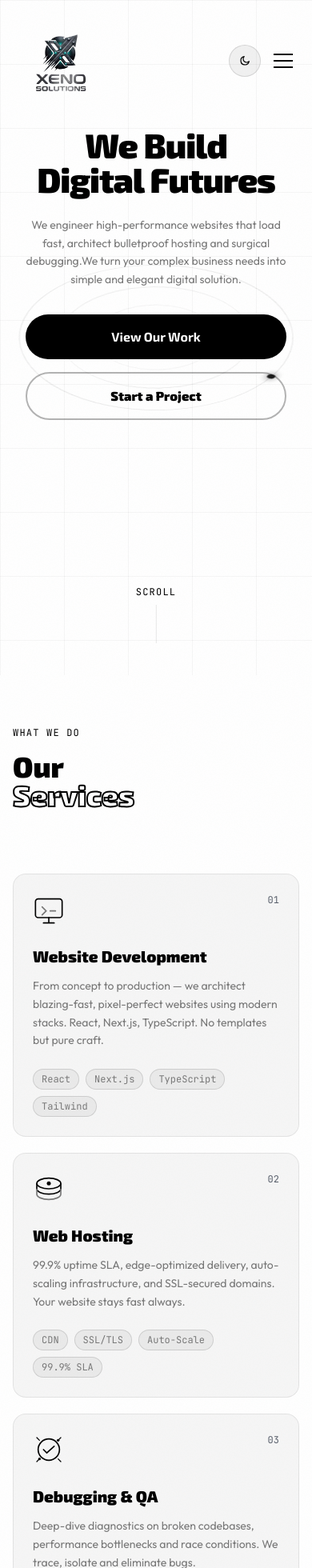
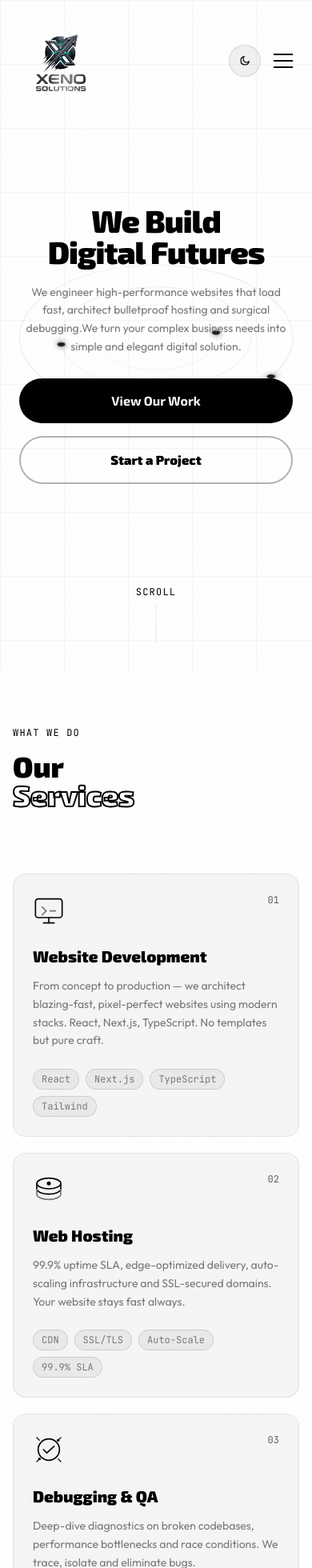
Before and after one commit to abdulaziz965-dev/xenosolutions, a React (Vite) app: page / in a window 390 px wide. Shown: the top 1960 px of the page at 80% size. Built offline with nearby package versions, Linux system fonts and the light colour scheme; the HTML template or start-up script is replaced by a standard one.

Commit message:
Adaptive

```diff
--- a/src/pages/home.tsx
+++ b/src/pages/home.tsx
@@ -1,6 +1,7 @@
 import { useState, useEffect, useRef, useCallback } from 'react'
 import emailjs from "@emailjs/browser";
 import { Link } from "react-router-dom";
+import { createPortal } from 'react-dom'
 
 const logo = '/logo.png'
 const card = '/card.jpeg'
@@ -121,9 +122,9 @@ const caseStudies = {
     title: 'RescueBite',
     subtitle: 'AI-Powered Food Distribution',
     img: rescuebite,
-    overview: 'RescueBite is an end-to-end intelligent logistics platform that connects surplus food sources — restaurants, supermarkets, and catering companies — with distribution hubs and families in need. The core engine uses a machine learning model trained on historical donation patterns and demand signals to predict where food is needed most before it even becomes available.',
+    overview: 'RescueBite is an end-to-end intelligent logistics platform that connects surplus food sources — restaurants, supermarkets and catering companies — with distribution hubs and families in need. The core engine uses a machine learning model trained on historical donation patterns and demand signals to predict where food is needed most before it even becomes available.',
     challenge: 'Food banks and NGOs were operating entirely on phone calls and spreadsheets. Surplus food was expiring before it could be routed. Volunteers had no visibility into what was available or where to go. The matching problem was being solved manually, at scale, every single day.',
-    solution: 'We built a real-time logistics layer on top of a predictive ML model. Donors log surplus via a simple mobile interface; the algorithm instantly matches each donation to the nearest high-demand hub, generates optimized pickup routes for volunteers, and pushes notifications. A live ops dashboard gives coordinators full visibility.',
+    solution: 'We built a real-time logistics layer on top of a predictive ML model. Donors log surplus via a simple mobile interface; the algorithm instantly matches each donation to the nearest high-demand hub, generates optimized pickup routes for volunteers and pushes notifications. A live ops dashboard gives coordinators full visibility.',
     stack: ['React', 'Node.js', 'Python (ML)', 'PostgreSQL', 'Google Maps API', 'Firebase', 'TensorFlow Lite'],
     highlights: [
       'ML model trained on 18 months of donation + demand data',
@@ -136,9 +137,9 @@ const caseStudies = {
     title: 'TripLens',
     subtitle: 'Trip Planner + Expense Tracker',
     img: triplens,
-    overview: "TripLens is a unified travel companion that collapses the planning, navigation, and financial tracking of a trip into one coherent experience. Whether you're a solo traveler budgeting across currencies or a group splitting costs across multiple people, TripLens keeps every moving part organized and visible.",
-    challenge: "Travelers were juggling four or five apps simultaneously — a notes app for itineraries, a spreadsheet for expenses, a currency converter, a maps app, and a group chat for splitting costs. Every handoff between tools introduced friction and errors. Nothing was connected.",
-    solution: 'We designed TripLens around a single unified data model for a "trip" — one object that holds itinerary days, expense entries, group members, currency settings, and map waypoints. Every feature operates on that shared model, so changing a date cascades correctly, expenses auto-convert, and the map stays in sync.',
+    overview: "TripLens is a unified travel companion that collapses the planning, navigation and financial tracking of a trip into one coherent experience. Whether you're a solo traveler budgeting across currencies or a group splitting costs across multiple people, TripLens keeps every moving part organized and visible.",
+    challenge: "Travelers were juggling four or five apps simultaneously — a notes app for itineraries, a spreadsheet for expenses, a currency converter, a maps app and a group chat for splitting costs. Every handoff between tools introduced friction and errors. Nothing was connected.",
+    solution: 'We designed TripLens around a single unified data model for a "trip" — one object that holds itinerary days, expense entries, group members, currency settings and map waypoints. Every feature operates on that shared model, so changing a date cascades correctly, expenses auto-convert and the map stays in sync.',
     stack: ['React Native', 'TypeScript', 'Expo', 'Supabase', 'Mapbox', 'Open Exchange Rates API', 'Zustand'],
     highlights: [
       'Itinerary builder with drag-and-drop day planning and time estimates',
@@ -151,8 +152,8 @@ const caseStudies = {
     title: 'Cardiac Sync AI',
     subtitle: 'AI-Driven Heart Health Platform',
     img: card,
-    overview: 'A platform that uses AI to analyze cardiac data and provide personalized recommendations for heart health management. It includes predictive analytics, patient education, and integration with electronic health records.',
-    challenge: 'Cardiovascular disease is the leading cause of death globally, but early detection and management are often lacking. Patients lack access to personalized care, and healthcare providers struggle with managing complex cases.',
+    overview: 'A platform that uses AI to analyze cardiac data and provide personalized recommendations for heart health management. It includes predictive analytics, patient education and integration with electronic health records.',
+    challenge: 'Cardiovascular disease is the leading cause of death globally, but early detection and management are often lacking. Patients lack access to personalized care and healthcare providers struggle with managing complex cases.',
     solution: 'We developed CardiacSync to leverage AI for early detection and personalized treatment plans. The platform integrates with existing EHR systems, providing healthcare providers with actionable insights and enabling patients to actively participate in their care.',
     stack: ['React', 'Node.js', 'Python (ML)', 'PostgreSQL', 'TensorFlow', 'D3.js'],
     highlights: [
@@ -166,8 +167,8 @@ const caseStudies = {
     title: 'NephronX',
     subtitle: 'AI-Driven Kidney Health Platform',
     img: Neph,
-    overview: 'A platform that uses AI to analyze patient data and provide personalized recommendations for kidney health management. It includes predictive analytics, patient education, and integration with electronic health records.',
-    challenge: 'Chronic kidney disease affects millions of people worldwide, but early detection and management are often lacking. Patients lack access to personalized care, and healthcare providers struggle with managing complex cases.',
+    overview: 'A platform that uses AI to analyze patient data and provide personalized recommendations for kidney health management. It includes predictive analytics, patient education and integration with electronic health records.',
+    challenge: 'Chronic kidney disease affects millions of people worldwide, but early detection and management are often lacking. Patients lack access to personalized care and healthcare providers struggle with managing complex cases.',
     solution: 'We developed NephronX to leverage AI for early detection and personalized treatment plans. The platform integrates with existing EHR systems, providing healthcare providers with actionable insights and enabling patients to actively participate in their care.',
     stack: ['React', 'Node.js', 'Python (ML)', 'PostgreSQL', 'TensorFlow', 'D3.js'],
     highlights: [
@@ -181,9 +182,9 @@ const caseStudies = {
       title: 'Hyderabad Engineering Works',
       subtitle: 'Industrial Engineering Website',
       img: hyde,
-      overview: 'A modern corporate website designed for Hyderabad Engineering Works to showcase its engineering expertise, fabrication services, and industrial capabilities. Built with a responsive design, intuitive navigation, and a professional visual identity to strengthen the company’s digital presence and generate business inquiries.',
-      challenge: 'Hyderabad Engineering Works needed a professional online presence to attract new clients and showcase their engineering capabilities. The existing website was outdated, lacked responsiveness, and did not effectively communicate the company’s services.',
-      solution: 'We designed and developed a modern, responsive website that highlights Hyderabad Engineering Works’ services, projects, and expertise. The website features an intuitive navigation structure, visually appealing design elements, and clear calls-to-action to encourage potential clients to get in touch.',
+      overview: 'A modern corporate website designed for Hyderabad Engineering Works to showcase its engineering expertise, fabrication services and industrial capabilities. Built with a responsive design, intuitive navigation and a professional visual identity to strengthen the company’s digital presence and generate business inquiries.',
+      challenge: 'Hyderabad Engineering Works needed a professional online presence to attract new clients and showcase their engineering capabilities. The existing website was outdated, lacked responsiveness and did not effectively communicate the company’s services.',
+      solution: 'We designed and developed a modern, responsive website that highlights Hyderabad Engineering Works’ services, projects and expertise. The website features an intuitive navigation structure, visually appealing design elements and clear calls-to-action to encourage potential clients to get in touch.',
       stack: ['React', 'Responsive Design', 'Corporate Website', 'SEO'],
       highlights: [
         'Responsive design for optimal viewing on all devices',
@@ -207,14 +208,14 @@ function CaseStudyModal({ id, onClose }: { id: keyof typeof caseStudies; onClose
     }
   }, [onClose])
 
-  return (
+  return createPortal(
     <div
-      className="fixed inset-0 z-100 flex items-center justify-center p-4 md:p-6 sm:p-8"
+      className="fixed inset-0 z-[100] flex items-center justify-center p-4 md:p-6 sm:p-8"
       style={{ background: 'rgba(0,0,0,0.92)', backdropFilter: 'blur(12px)' }}
       onClick={e => { if (e.target === e.currentTarget) onClose() }}
     >
       <div
-        className="relative w-full max-w-3xl max-h-[90vh] overflow-y-auto rounded-2xl"
+        className="relative w-full max-w-3xl max-h-[calc(100vh-2rem)] overflow-y-auto rounded-2xl"
         style={{
           background: '#0a0a0a',
           border: '1px solid rgba(255,255,255,0.12)',
@@ -235,12 +236,12 @@ function CaseStudyModal({ id, onClose }: { id: keyof typeof caseStudies; onClose
         </button>
 
         {/* Hero image */}
-        <div className="relative h-52 overflow-hidden rounded-t-2xl">
+        <div className="relative h-40 sm:h-52 md:h-64 overflow-hidden rounded-t-2xl">
           <img
             src={study.img}
             alt={study.title}
-            className="w-full h-full object-cover"
-            style={{ filter: 'grayscale(100%) contrast(1.1)' }}
+            className="w-full h-full object-contain"
+            style={{ background: '#0a0a0a', filter: 'grayscale(100%) contrast(1.1)' }}
           />
           <div className="absolute inset-0" style={{ background: 'linear-gradient(to bottom, rgba(0,0,0,0.1) 0%, rgba(10,10,10,1) 100%)' }} />
           <div className="absolute bottom-6 left-8">
@@ -252,7 +253,7 @@ function CaseStudyModal({ id, onClose }: { id: keyof typeof caseStudies; onClose
         </div>
 
         {/* Body */}
-        <div className="px-8 py-8 space-y-8">
+        <div className="px-5 sm:px-8 py-6 sm:py-8 space-y-8">
           {/* Overview */}
           <div>
             <h3 className="font-mono text-xs tracking-widest mb-3" style={{ color: '#ffffff' }}>OVERVIEW</h3>
@@ -306,7 +307,8 @@ lg:grid-cols-2 gap-6 sm:p-8">
           </div>
         </div>
       </div>
-    </div>
+    </div>,
+    document.body
   )
 }
 
@@ -484,25 +486,28 @@ function Hero() {
   }, [])
 
   return (
-    <section id="hero" ref={containerRef} onMouseMove={handleMouseMove}
+    <section
+  id="hero"
+  ref={containerRef}
+  onMouseMove={handleMouseMove}
   className="
     relative
     min-h-screen
     flex
-  items-start
-  lg:items-center
+    items-center
     justify-center
     overflow-hidden
     px-4
     sm:px-6
-  pt-40
-  sm:pt-44
+    pt-28
+    sm:pt-32
     lg:pt-24
     pb-24
     sm:pb-28
     lg:pb-20
   "
-      style={{ background: '#000' }}>
+  style={{ background: '#000' }}
+>
 
       {/* Grid */}
       <div className="absolute inset-0" style={{
@@ -547,7 +552,7 @@ function Hero() {
   w-full
   max-w-5xl
   mx-auto
-  px-4
+  px-2
   sm:px-6
   lg:px-8
   text-center
@@ -555,7 +560,7 @@ function Hero() {
         <h1
           className="font-display font-black tracking-tight text-white leading-none"
           style={{
-            fontSize: 'clamp(2.5rem, 11vw, 8rem)',
+            fontSize: 'clamp(2.4rem, 10vw, 8rem)',
             animation: 'slide-up 0.9s ease forwards',
           }}
         >
@@ -563,7 +568,7 @@ function Hero() {
           <div>Digital Futures</div>
         </h1>
 
-        <p className="font-body text-sm sm:text-lg max-w-2xl mx-auto mt-6 sm:mt-8 mb-8 sm:mb-10 leading-relaxed"
+        <p className="font-body text-sm sm:text-lg w-full max-w-2xl mx-auto mt-5 sm:mt-8 mb-7 sm:mb-10 leading-relaxed px-2 sm:px-0"
           style={{ color: '#888', animation: 'slide-up 1s ease forwards' }}>
           We engineer high-performance websites that load fast, architect bulletproof hosting and surgical debugging.We turn your complex business needs into simple and elegant digital solution.
         </p>
@@ -637,7 +642,7 @@ const services = [
     ),
     label: '02',
     title: 'Web Hosting',
-    desc: '99.9% uptime SLA, edge-optimized delivery, auto-scaling infrastructure, and SSL-secured domains. Your website stays fast always.',
+    desc: '99.9% uptime SLA, edge-optimized delivery, auto-scaling infrastructure and SSL-secured domains. Your website stays fast always.',
     tech: ['CDN', 'SSL/TLS', 'Auto-Scale', '99.9% SLA'],
   },
   {
@@ -730,7 +735,7 @@ const projects = [
     id: 'rescuebite',
     title: 'RescueBite',
     subtitle: 'AI-Powered Food Distribution',
-    desc: 'An intelligent platform that uses machine learning to route surplus food from restaurants and supermarkets to communities in need — reducing waste and hunger simultaneously. Real-time logistics, predictive demand modeling, and a volunteer coordination layer.',
+    desc: 'An intelligent platform that uses machine learning to route surplus food from restaurants and supermarkets to communities in need — reducing waste and hunger simultaneously. Real-time logistics, predictive demand modeling and a volunteer coordination layer.',
     tags: ['AI/ML', 'React', 'Node.js', 'Maps API', 'Real-time'],
     img: rescuebite,
   },
@@ -738,7 +743,7 @@ const projects = [
     id: 'triplens',
     title: 'TripLens',
     subtitle: 'Trip Planner + Expense Tracker',
-    desc: 'A unified travel companion that lets users plan itineraries, split expenses with groups, track spending by category, and visualize their journey on an interactive map. Smart currency conversion and offline-first architecture.',
+    desc: 'A unified travel companion that lets users plan itineraries, split expenses with groups, track spending by category and visualize their journey on an interactive map. Smart currency conversion and offline-first architecture.',
     tags: ['React Native', 'TypeScript', 'Maps', 'Finance API', 'PWA'],
     img: triplens,
   },
@@ -771,11 +776,12 @@ const projects = [
 function Work() {
   const ref = useReveal()
   const [activeStudy, setActiveStudy] = useState<keyof typeof caseStudies | null>(null)
+  const closeCaseStudy = useCallback(() => setActiveStudy(null), [])
   return (
     <section id="work" className="py-16
 sm:py-20
 lg:py-32 px-4 sm:px-6">
-      {activeStudy && <CaseStudyModal id={activeStudy} onClose={() => setActiveStudy(null)} />}
+      {activeStudy && <CaseStudyModal id={activeStudy} onClose={closeCaseStudy} />}
       <div className="max-w-7xl mx-auto">
         <div ref={ref} className="section-reveal mb-20">
           <p className="font-mono text-xs tracking-widest mb-4" style={{ color: '#ffffff' }}>
@@ -821,7 +827,7 @@ lg:grid-cols-2 gap-14 items-center ${flip ? 'md:[&>*:first-child]:order-2' : ''}
               className="w-full h-56
 sm:h-72
 md:h-80
-lg:h-96 object-cover transition-transform duration-700"
+lg:h-96 object-contain transition-transform duration-700"
               style={{
                 transform: hovered ? 'scale(1.05)' : 'scale(1)',
                 filter: 'grayscale(100%) contrast(1.1)',
@@ -885,7 +891,7 @@ lg:text-6xl mb-5 leading-tight text-white">
 
 // ── Process ───────────────────────────────────────────────────────────────────
 const process = [
-  { num: '01', title: 'Discovery', desc: 'We map your goals, audience, and constraints. No assumptions.' },
+  { num: '01', title: 'Discovery', desc: 'We map your goals, audience and constraints. No assumptions.' },
   { num: '02', title: 'Design', desc: 'Wireframes to high-fidelity prototypes — reviewed together before a line of code.' },
   { num: '03', title: 'Build', desc: 'Modular, tested, documented code shipped in iterative sprints.' },
   { num: '04', title: 'Launch', desc: 'Staged deployment, performance audit and post-launch monitoring.' },
@@ -1146,7 +1152,7 @@ lg:p-12"
                 <div>
                   <label className="font-mono text-xs tracking-wider block mb-2" style={{ color: '#ffffff' }}>MESSAGE</label>
                   <textarea style={{ ...inputStyle, resize: 'none', minHeight: 140 }}
-                    placeholder="Tell us about your project, timeline, and goals..."
+                    placeholder="Tell us about your project, timeline and goals..."
                     value={form.message} onChange={e => setForm({ ...form, message: e.target.value })}
                     onFocus={e => (e.currentTarget.style.borderColor = 'rgba(255,255,255,0.5)')}
                     onBlur={e => (e.currentTarget.style.borderColor = 'rgba(255,255,255,0.12)')}
--- a/src/pages/privacyploicy.tsx
+++ b/src/pages/privacyploicy.tsx
@@ -57,13 +57,13 @@ export default function PrivacyPolicy() {
           <h2 style={{ color: "#fff", marginTop: "40px" }}>Information We Collect</h2>
           <p>
             We collect information that you voluntarily provide through our contact form,
-            including your name, email address, company name, and project details.
+            including your name, email address, company name and project details.
           </p>
 
           <h2 style={{ color: "#fff", marginTop: "40px" }}>How We Use Your Information</h2>
           <p>
             Your information is used solely to respond to inquiries, provide quotations,
-            deliver requested services, and improve our customer experience.
+            deliver requested services and improve our customer experience.
           </p>
 
           <h2 style={{ color: "#fff", marginTop: "40px" }}>Third-Party Services</h2>
--- a/src/pages/terms.tsx
+++ b/src/pages/terms.tsx
@@ -45,12 +45,12 @@ export default function Terms() {
           <h2 style={{ color: "#fff", marginTop: 40 }}>Services</h2>
           <p>
             XenoSolutions provides website development, hosting, debugging,
-            consulting, and related digital services.
+            consulting and related digital services.
           </p>
 
           <h2 style={{ color: "#fff", marginTop: 40 }}>Intellectual Property</h2>
           <p>
-            All content, branding, graphics, and source code on this website
+            All content, branding, graphics and source code on this website
             remain the property of XenoSolutions unless otherwise stated.
           </p>
 
```
Lines whose indentation alone changed are shown as unchanged.
